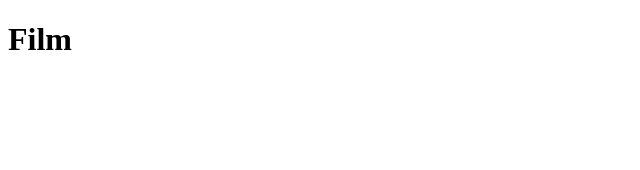
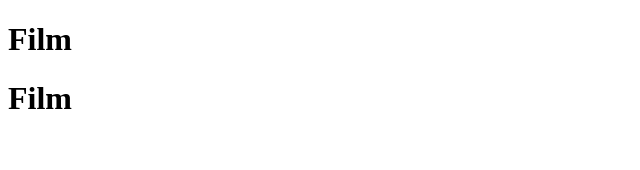
Before and after one commit to Victoria-Edwards/capture, a React (Create React App) app: page / in a window 1280 px wide. Shown: the top 170 px of the page, without its empty margins (0-640 px from the left). Built offline with nearby package versions, Linux system fonts and the light colour scheme.

Commit message:
1 Initial Setup

```diff
--- a/src/App.js
+++ b/src/App.js
@@ -4,6 +4,7 @@ function App() {
   return (
     <div className="App">
       <h1>Film</h1>
+      <h1>Film</h1>
     </div>
   );
 }
```
Also changed, not shown: 1 other file (tests, documents, lock files or other folders).
